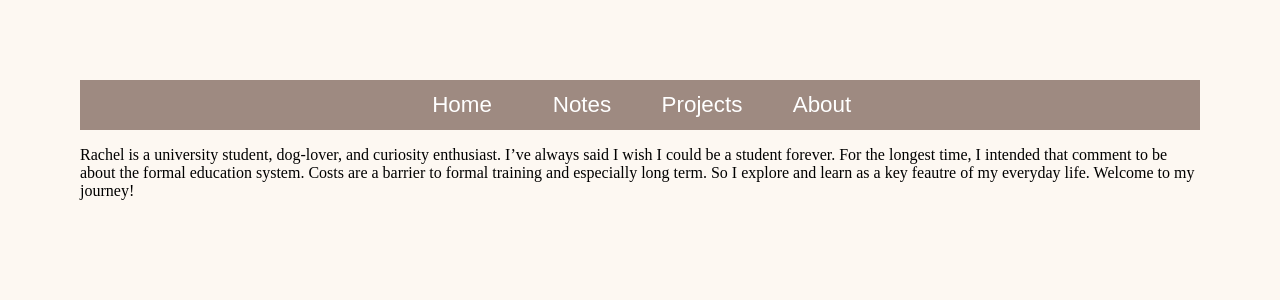
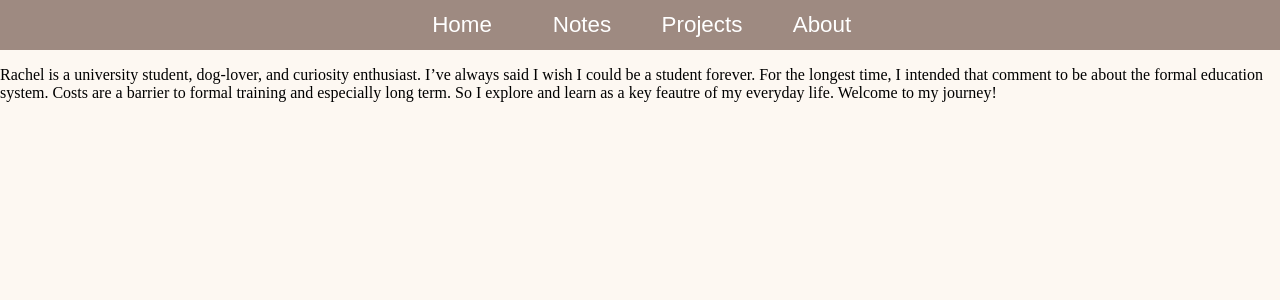
Before and after one commit to rachelhuls/rachelhuls.github.io, a Jekyll site: the page built from index.html, in a window 1280 px wide. Shown: the top 300 px of the page. Built offline with Jekyll 4.4.1, drawn with Linux system fonts in a browser that asks for light colours.

Commit message:
Update main.scss

```diff
--- a/_sass/main.scss
+++ b/_sass/main.scss
@@ -2,7 +2,7 @@
   color: green;
 }
 .header {
-  padding: 0;
+  padding: 80px;
   text-align: center;
   background: #FDF8F2;
   color: #FDF8F2;
@@ -32,7 +32,7 @@ Olive: #7D7669
 */
 body {
   margin: 0;
-  padding: 80px;
+  padding: 0;
   background: #FDF8F2;
 }
 
```
